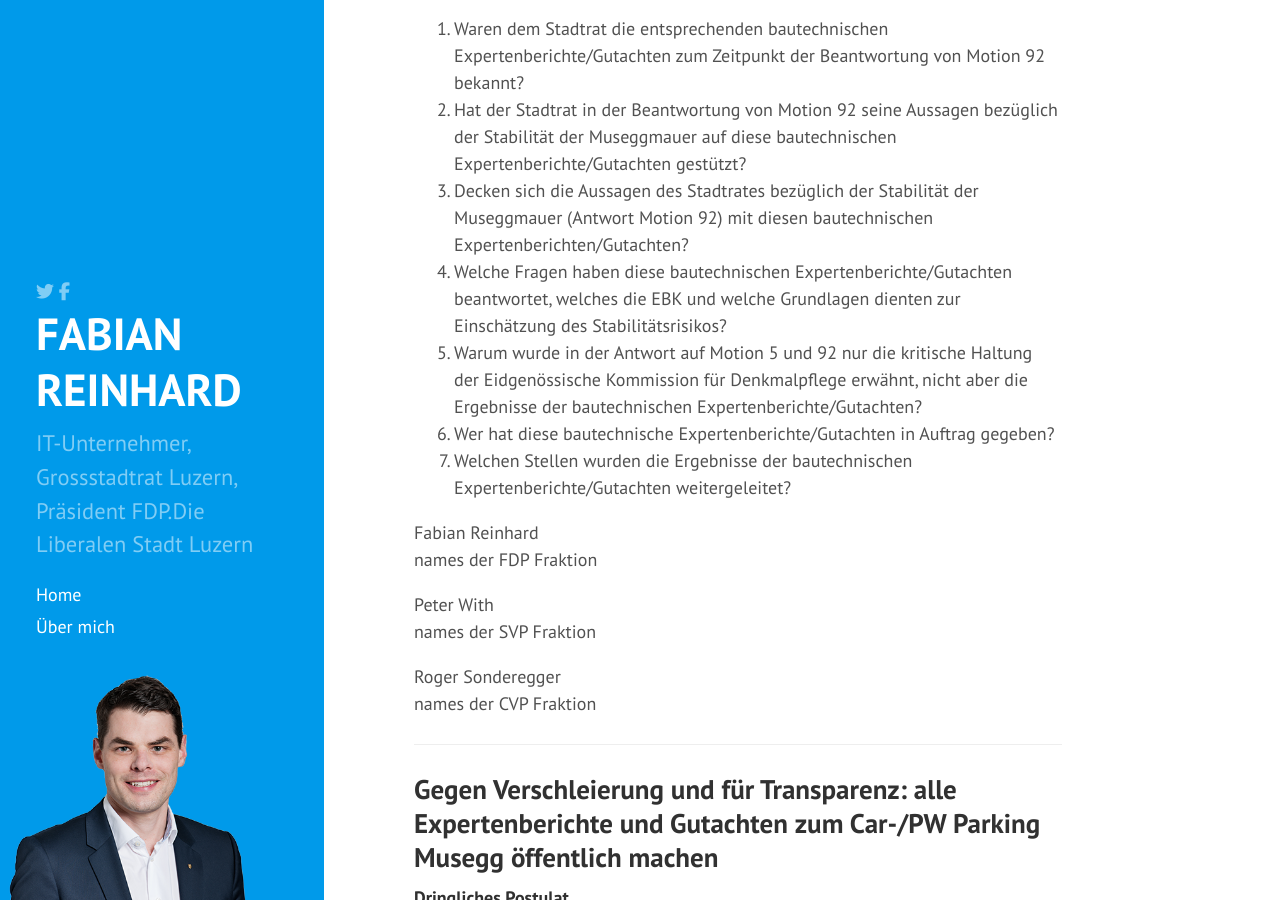
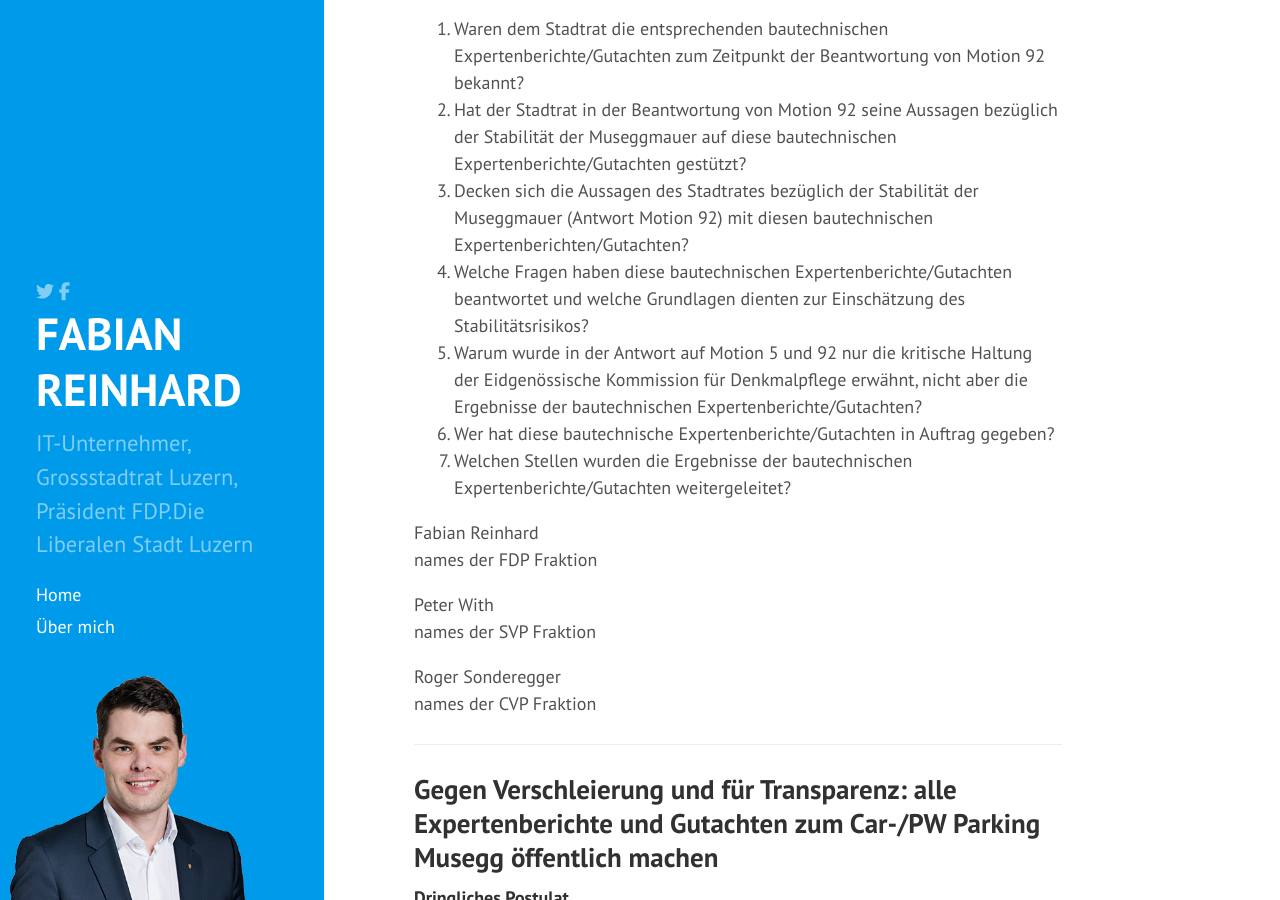
Before and after one commit to freinhard/freinhard.github.io, a Jekyll site: the page built from _posts/2017-11-30-gutachten-muegg.md, in a window 1280 px wide and 900 px high, scrolled down 842 px. Built offline with Jekyll 4.4.1, drawn with Linux system fonts in a browser that asks for light colours; nearby versions of some CDN libraries; comment, search, counter and statistics services are not loaded.

Commit message:
Textkorrektur

```diff
--- a/_posts/2017-11-30-gutachten-muegg.md
+++ b/_posts/2017-11-30-gutachten-muegg.md
@@ -18,7 +18,7 @@ In diesem Zusammenhang erwarten wir vom Stadtrat die Beantwortung folgender Frag
 1.	Waren dem Stadtrat die entsprechenden bautechnischen Expertenberichte/Gutachten zum Zeitpunkt der Beantwortung von Motion 92 bekannt?
 2.	Hat der Stadtrat in der Beantwortung von Motion 92 seine Aussagen bezüglich der Stabilität der Museggmauer auf diese bautechnischen Expertenberichte/Gutachten gestützt?
 3.	Decken sich die Aussagen des Stadtrates bezüglich der Stabilität der Museggmauer (Antwort Motion 92) mit diesen  bautechnischen Expertenberichten/Gutachten?
-4.	Welche Fragen haben diese bautechnischen Expertenberichte/Gutachten beantwortet, welches die EBK und welche Grundlagen dienten zur Einschätzung des Stabilitätsrisikos?
+4.	Welche Fragen haben diese bautechnischen Expertenberichte/Gutachten beantwortet und welche Grundlagen dienten zur Einschätzung des Stabilitätsrisikos?
 5.	Warum wurde in der Antwort auf Motion 5 und 92 nur die kritische Haltung der Eidgenössische Kommission für Denkmalpflege erwähnt, nicht aber die  Ergebnisse der bautechnischen Expertenberichte/Gutachten?
 6.	Wer hat diese bautechnische Expertenberichte/Gutachten in Auftrag gegeben?
 7.	Welchen Stellen wurden die Ergebnisse der bautechnischen Expertenberichte/Gutachten weitergeleitet?
```
